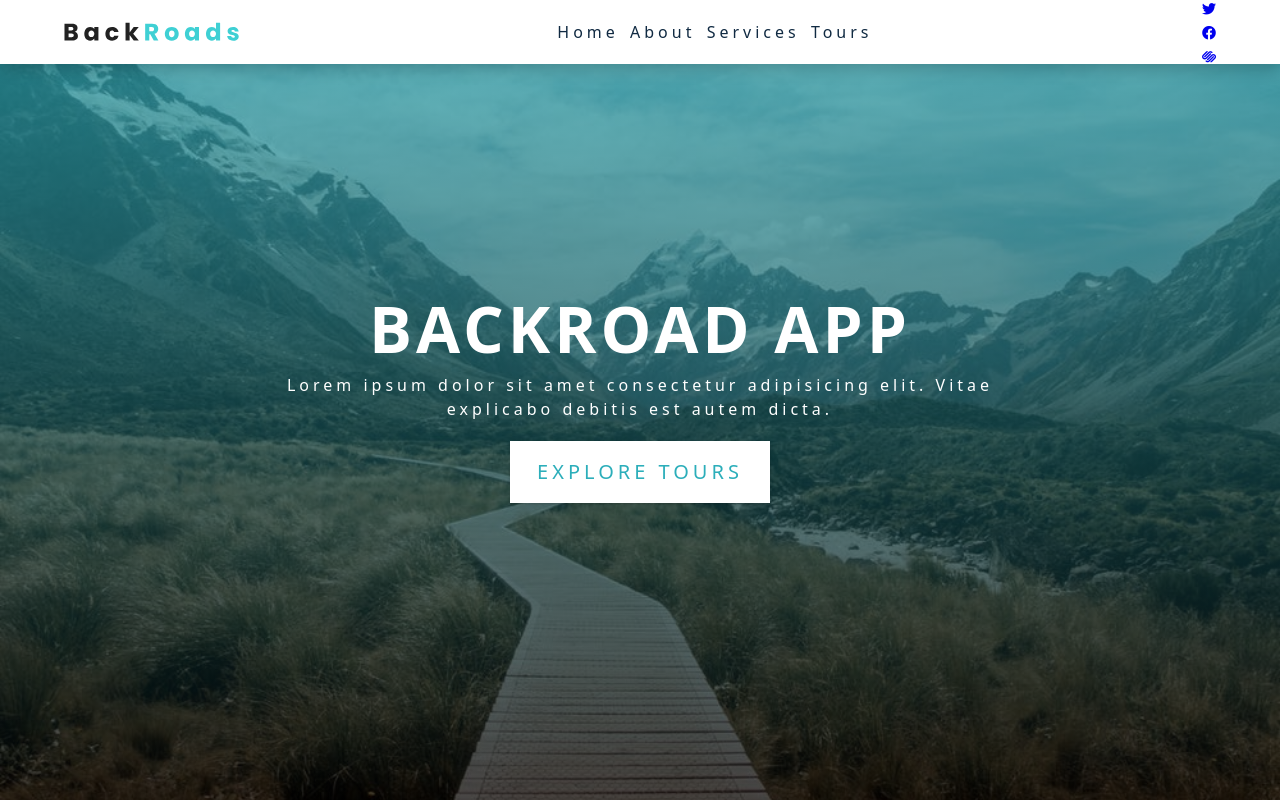
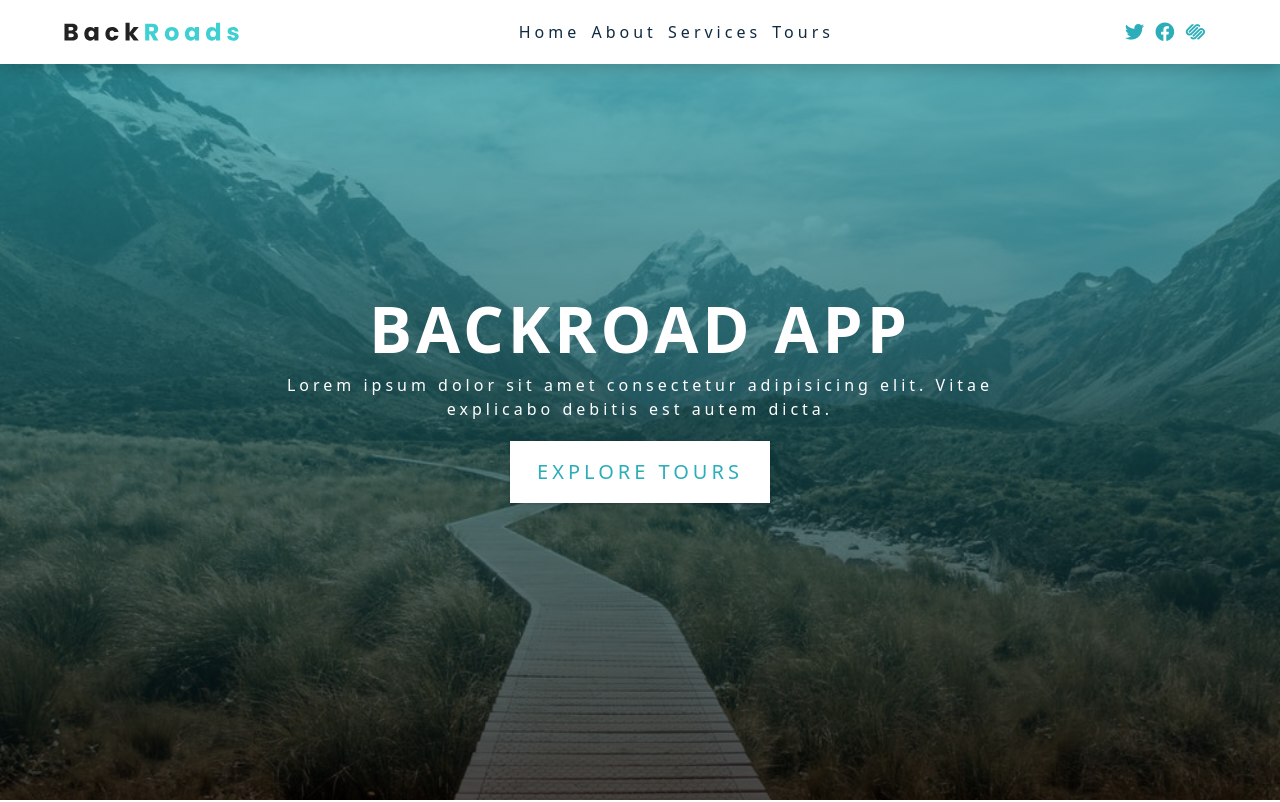
Before and after one commit to vaishalipawar03/temp-mybackroads-app, a React (Create React App) app: page / in a window 1280 px wide. Shown: the top 802 px of the page. Built offline with nearby package versions, Linux system fonts and the light colour scheme.

Commit message:
Update Navbar.js
corrected nav-icons spelling

```diff
--- a/src/Components/Navbar.js
+++ b/src/Components/Navbar.js
@@ -16,7 +16,7 @@
         </button>
       </div>
       <PageLink parentClass="nav-links" itemClass="nav-link"/>
-      <SocialLink parentClass="nac-icons" itemClass="nav-icon"/>
+      <SocialLink parentClass="nav-icons" itemClass="nav-icon"/>
 
 
       {/* <ul className="nav-icons">
```
